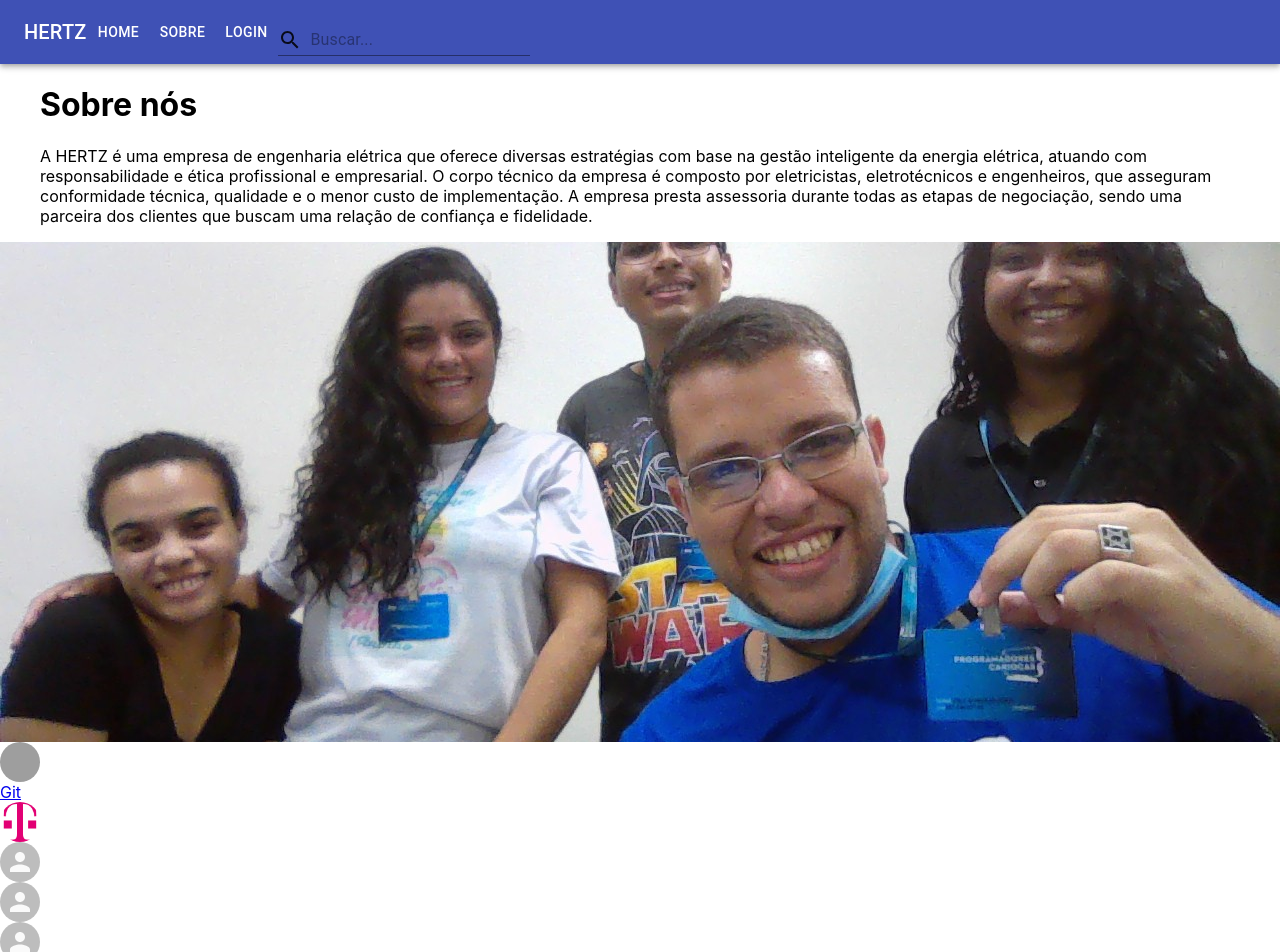
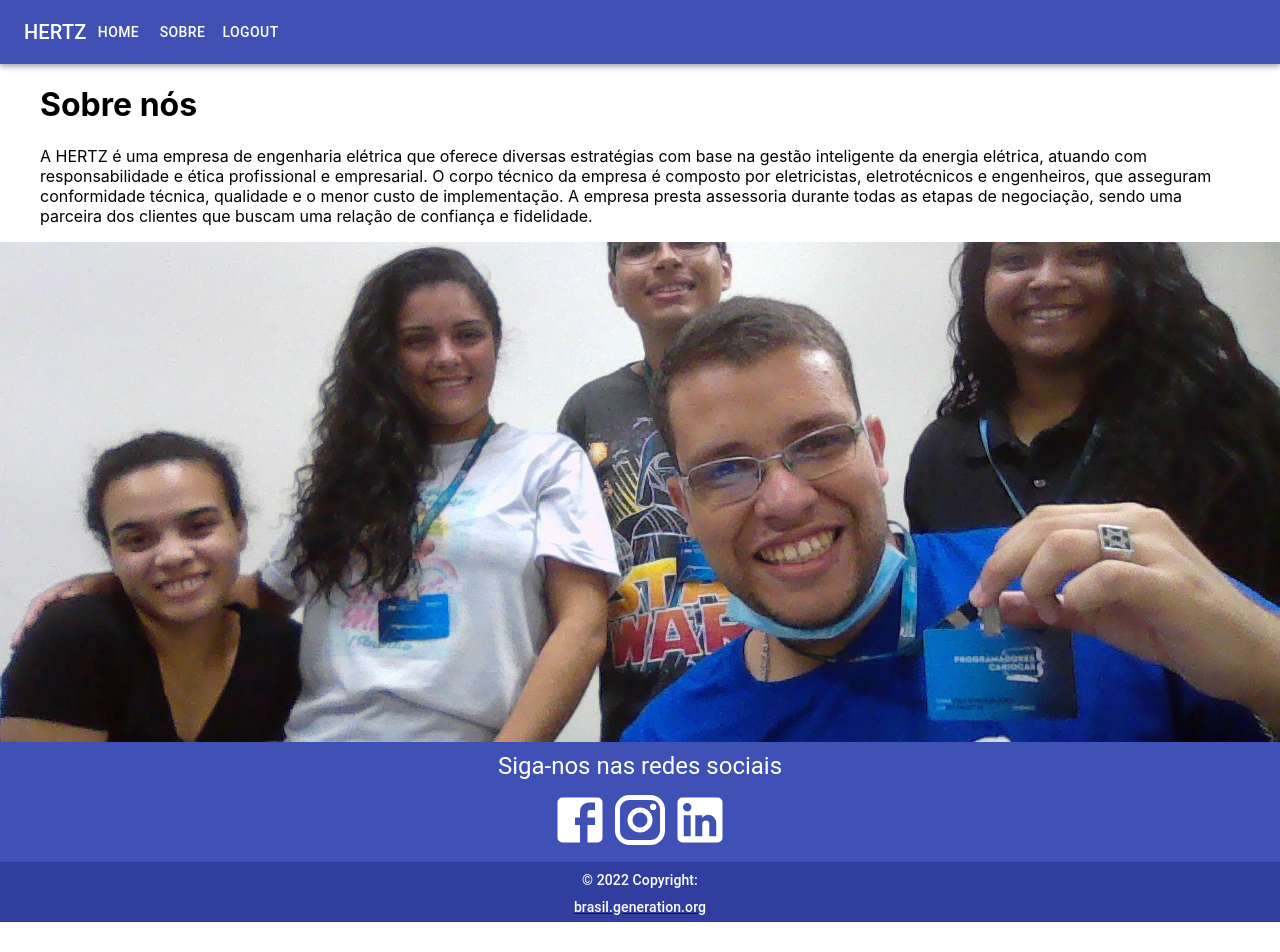
Before and after one commit to RichardMerces/hertz-renovavel, a React (Create React App) app: page /sobre in a window 1280 px wide. Shown: the top 952 px of the page. After the commit the page ends 922 px from the top, so only its background shows below. Built offline with nearby package versions, Linux system fonts and the light colour scheme; grey boxes are pictures that could not be loaded.

Commit message:
editando o componente sobre-nós

```diff
--- a/src/components/estaticos/navbar/Navbar.css
+++ b/src/components/estaticos/navbar/Navbar.css
@@ -1,3 +1,7 @@
 .barraPesquisa {
     color: white;
 }
+
+.text-decorator-none {
+    text-decoration: none;
+}
--- a/src/components/estaticos/navbar/Navbar.tsx
+++ b/src/components/estaticos/navbar/Navbar.tsx
@@ -16,19 +16,8 @@
           </Typography>
           <Button color="inherit">Home</Button>
           <Button color="inherit">Sobre</Button>
-          <Button color="inherit">Login</Button>
+          <Button color="inherit">Logout</Button>
           <Box display='flex' justifyContent='end'>
-            <FormControl>
-              <InputLabel></InputLabel>
-              <Input
-                className="barraPesquisa" id="input-with-icon-adornment" placeholder="Buscar..."
-                startAdornment={
-                  <InputAdornment position="start">
-                    <SearchIcon />
-                  </InputAdornment>
-                }
-              />
-            </FormControl>
           </Box>
         </Toolbar>
 
--- a/src/pages/cadastroUsuario/CadastroUsuario.tsx
+++ b/src/pages/cadastroUsuario/CadastroUsuario.tsx
@@ -6,6 +6,7 @@
 import {Box} from '@mui/material';
 import { Link } from 'react-router-dom';
 import './CadastroUsuario.css';
+import axios from 'axios';
 
 function CadastroUsuario() {
 
@@ -55,6 +56,15 @@
         if(confirmarSenha == user.senha){
             cadastroUsuario(`/usuarios/cadastrar`, user, setUserResult)
             alert('usuario cadastrado com sucesso')
+            axios.post('https://ecommerce-i5bg.onrender.com/usuarios/cadastrar')
+  .then((response) => {
+      // Some code, req without errors
+  })
+  .catch((error) => {
+    if (error.response) {
+      console.log(error.response.status);
+    }
+  });
         } else {
             alert('dados incorretos')
         }
--- a/src/pages/sobre/Sobre.tsx
+++ b/src/pages/sobre/Sobre.tsx
@@ -23,15 +23,6 @@
 
             <Grid xs={12} className='img'>
             </Grid>
-
-            <Grid>
-            <Avatar alt="Fotofran" src={FotoFran}/>
-             <a href="https://github.com/">Git</a>
-             <Avatar alt="FotoTay" src={FotoTay}/>
-             <Avatar alt="Richard" src="" />
-             <Avatar alt='fotomari' />
-             <Avatar alt ='fotoDavi'/>
-            </Grid>
         </Grid>
     );
 }
```
